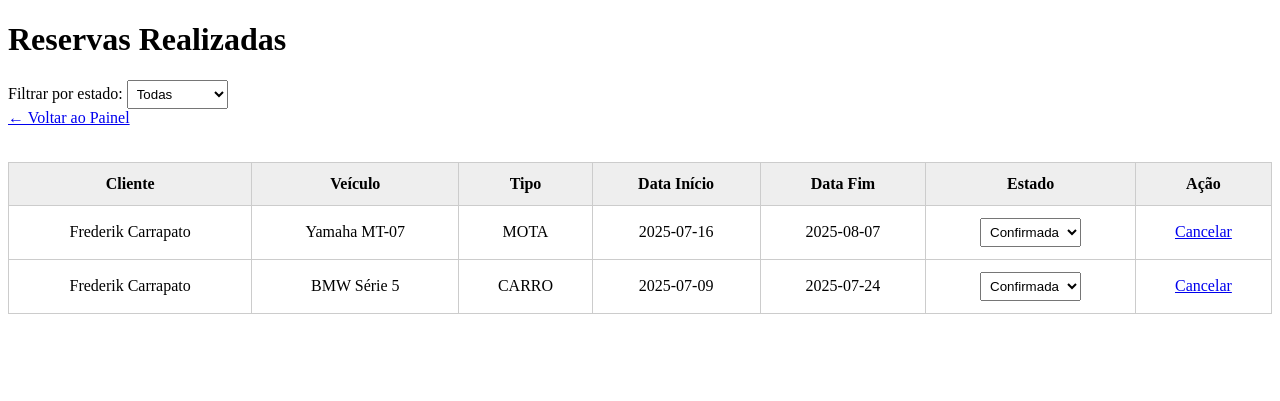
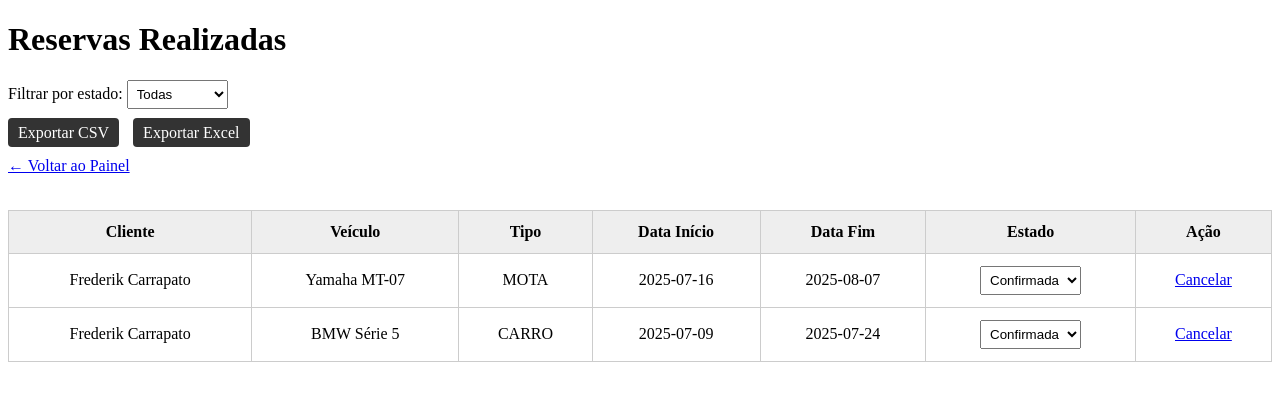
Before and after one commit to bsmarques04-blip/alltera-render, a Flask app: page /admin/reservas in a window 1280 px wide. Shown: the top 401 px of the page. Run offline with Flask 2, Linux system fonts and the light colour scheme; a user stored in the database is signed in; data comes from the database, SQL or seed files in the repository; both versions use the stored data as it was after the commit.

Commit message:
Exportação de reservas em CSV e Excel (admin)

```diff
--- a/app.py
+++ b/app.py
@@ -1,8 +1,11 @@
-from flask import Flask, render_template, session, redirect, url_for, request, flash
+from flask import Flask, render_template, session, redirect, url_for, request, flash, make_response
 from models import db, Categoria, Veiculo, Cliente, Reserva
 import os
 from werkzeug.utils import secure_filename
 from datetime import datetime
+import csv
+import io
+import pandas as pd
 
 app = Flask(__name__)
 app.secret_key = "segredo"
@@ -45,13 +48,13 @@ def logout():
 @app.route("/admin")
 def admin_panel():
     if "admin" not in session:
-        return redirect(url_for("login_admin"))
+        return redirect(url_for("login"))
     return render_template("admin_panel.html")
 
 @app.route("/add_vehicle", methods=["GET", "POST"])
 def add_vehicle():
     if "admin" not in session:
-        return redirect(url_for("login_admin"))
+        return redirect(url_for("admin"))
 
     if request.method == "POST":
         tipo = request.form.get("type")
@@ -104,7 +107,7 @@ def check_admin_session():
     admin_routes = ["/admin", "/add_vehicle", "/admin/veiculos", "/edit_vehicle", "/delete_vehicle"]
     if any(request.path.startswith(route) for route in admin_routes):
         if "admin" not in session and request.endpoint != "login_admin":
-            return redirect(url_for("login_admin"))
+            return redirect(url_for("login"))
 
 # CRIAR TABELAS E DADOS
 with app.app_context():
@@ -142,7 +145,7 @@ with app.app_context():
 @app.route("/admin/veiculos")
 def admin_veiculos_gestao():
     if "admin" not in session:
-        return redirect(url_for("login_admin"))
+        return redirect(url_for("login"))
 
     veiculos = Veiculo.select().order_by(Veiculo.id.desc())
     return render_template("admin_veiculos_gestao.html", veiculos=veiculos)
@@ -198,6 +201,66 @@ def admin_atualizar_reserva(id):
 
     return redirect(url_for("admin_reservas"))
 
+# Exportar Reservas
+@app.route("/admin/exportar_reservas/csv")
+def exportar_reservas_csv():
+    if "admin" not in session:
+        return redirect(url_for("login"))
+
+    reservas = Reserva.select()
+
+    output = io.StringIO()
+    writer = csv.writer(output)
+    writer.writerow(["ID", "Cliente", "Veículo", "Tipo", "Data Início", "Data Fim", "Estado"])
+
+    for r in reservas:
+        writer.writerow([
+            r.id,
+            r.cliente.nome,
+            f"{r.veiculo.brand} {r.veiculo.model}",
+            r.veiculo.type,
+            r.data_inicio,
+            r.data_fim,
+            r.estado
+        ])
+
+    response = make_response(output.getvalue())
+    response.headers["Content-Disposition"] = "attachment; filename=reservas.csv"
+    response.headers["Content-type"] = "text/csv"
+    return response
+
+
+@app.route("/admin/exportar_reservas/excel")
+def exportar_reservas_excel():
+    if "admin" not in session:
+        return redirect(url_for("login"))
+
+    reservas = Reserva.select()
+    data = []
+
+    for r in reservas:
+        data.append({
+            "ID": r.id,
+            "Cliente": r.cliente.nome,
+            "Veículo": f"{r.veiculo.brand} {r.veiculo.model}",
+            "Tipo": r.veiculo.type,
+            "Data Início": r.data_inicio,
+            "Data Fim": r.data_fim,
+            "Estado": r.estado
+        })
+
+    df = pd.DataFrame(data)
+
+    output = io.BytesIO()
+    with pd.ExcelWriter(output, engine='openpyxl') as writer:
+        df.to_excel(writer, index=False, sheet_name='Reservas')
+
+    output.seek(0)
+    response = make_response(output.read())
+    response.headers["Content-Disposition"] = "attachment; filename=reservas.xlsx"
+    response.headers["Content-type"] = "application/vnd.openxmlformats-officedocument.spreadsheetml.sheet"
+    return response
+
 #Editar Veiuclos
 @app.route("/edit_vehicle/<int:id>", methods=["GET", "POST"])
 def edit_vehicle(id):
@@ -228,7 +291,7 @@ def edit_vehicle(id):
 @app.route("/delete_vehicle/<int:id>")
 def delete_vehicle(id):
     if "admin" not in session:
-        return redirect(url_for("login_admin"))
+        return redirect(url_for("login"))
 
     veiculo = Veiculo.get_or_none(Veiculo.id == id)
     if not veiculo:
--- a/requirements.txt
+++ b/requirements.txt
@@ -3,3 +3,5 @@
 Flask>=2.2
 peewee
 python-dotenv>=0.20
+openpyxl
+pandas
--- a/templates/admin_reservas.html
+++ b/templates/admin_reservas.html
@@ -24,6 +24,20 @@
     select {
       padding: 5px;
     }
+    .export-buttons {
+      margin: 15px 0;
+    }
+    .export-buttons a {
+      margin-right: 10px;
+      padding: 6px 10px;
+      background-color: #333;
+      color: white;
+      text-decoration: none;
+      border-radius: 4px;
+    }
+    .export-buttons a:hover {
+      background-color: #555;
+    }
   </style>
 </head>
 <body>
@@ -38,6 +52,11 @@
       <option value="cancelada" {% if filtro_estado == 'cancelada' %}selected{% endif %}>Cancelada</option>
     </select>
   </form>
+
+  <div class="export-buttons">
+    <a href="{{ url_for('exportar_reservas_csv') }}">Exportar CSV</a>
+    <a href="{{ url_for('exportar_reservas_excel') }}">Exportar Excel</a>
+  </div>
 
   <a class="top-link" href="{{ url_for('admin_panel') }}">← Voltar ao Painel</a>
 
```
Also changed, not shown: database.db, static/images/fiat_punto.jpeg (added).
